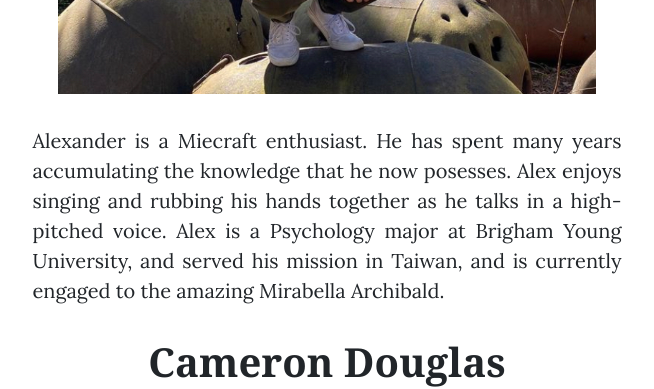
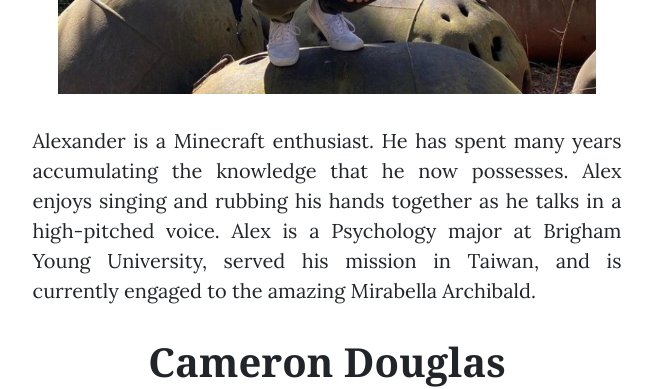
Before and after one commit to how-to-beat-the-ender-dragon/IS201, a plain HTML site: page html/team.html in a window 1280 px wide. Shown: the part 2380-2769 px from the top of the page, without its empty margins (313-967 px from the left). Drawn offline with nearby package versions, Linux system fonts and the light colour scheme; a script that the page names is missing.

Commit message:
Add files via upload

```diff
--- a/html/team.html
+++ b/html/team.html
@@ -60,7 +60,7 @@
                         <p class="justify">Brice Douglas is my mentor and guide when it comes to Minecraft. He graciously taught me everything I know. Brice also enjoys rock climbing and and getting free food. He is studying Economics at Brigham Young University and served his mission in Manaus, Brazil.</p>
                         <h1 id="alexander" class="center name-style">Alexander Keogh</h1>
                         <img class="image" src="../images/Alexander.jpg" alt="Picture of Alexander Keogh">
-                        <p class="justify">Alexander is a Miecraft enthusiast. He has spent many years accumulating the knowledge that he now posesses. Alex enjoys singing and rubbing his hands together as he talks in a high-pitched voice. Alex is a Psychology major at Brigham Young University, and served his mission in Taiwan, and is currently engaged to the amazing Mirabella Archibald.</p>
+                        <p class="justify">Alexander is a Minecraft enthusiast. He has spent many years accumulating the knowledge that he now possesses. Alex enjoys singing and rubbing his hands together as he talks in a high-pitched voice. Alex is a Psychology major at Brigham Young University, served his mission in Taiwan, and is currently engaged to the amazing Mirabella Archibald.</p>
                         <h1 id="cameron" class="center name-style">Cameron Douglas</h1>
                         <img class="image" src="../images/Cameron.jpg" alt="Picture of Cameron Douglas">
                         <p class="justify">Cameron Douglas may not have the same amount of experience as the other boys, but it is quality over quantity, right? Cameron could tell you every type of wood out there, and his endurance is crazy. Hours could pass by and he would not even know. He also enjoys learning all different kinds of new things. Cameron is currently a 6th grader at Old High Middle School and hopes to pursue a career in Entrepreneurship Management.</p>
```
